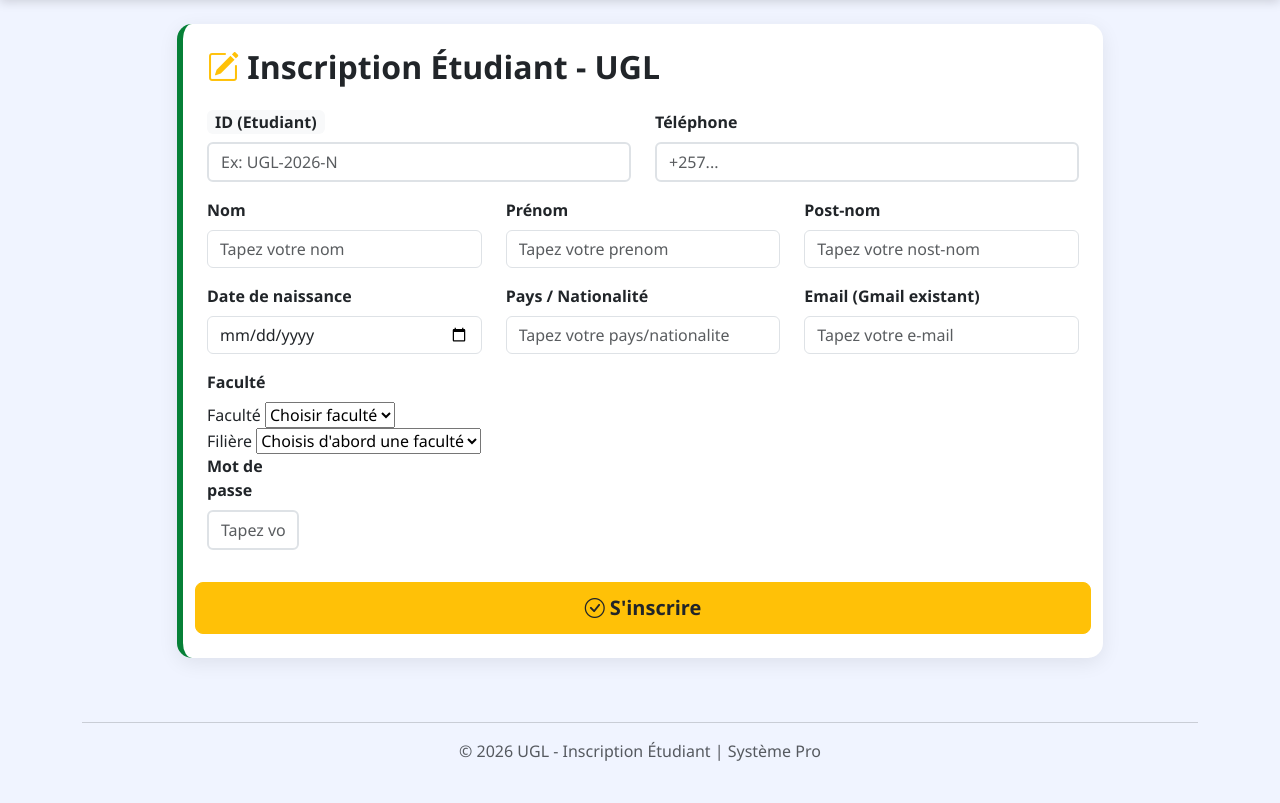
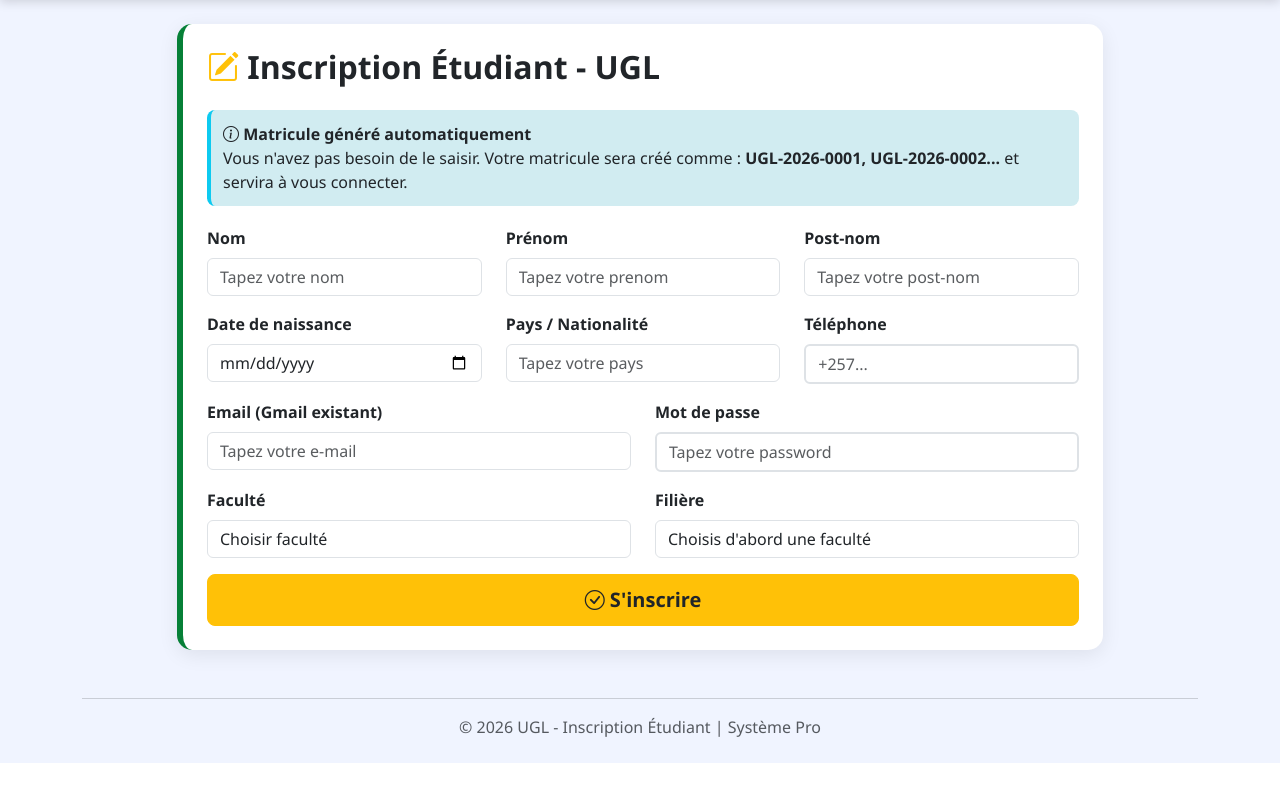
Before and after one commit to matiburemy-art/inscription-etudiant, a Flask app: page /register in a window 1280 px wide. Shown: the part 56-859 px from the top of the page. After the commit the page ends 819 px from the top, so only its background shows below. Run offline with Flask 3, Linux system fonts and the light colour scheme; some libraries are stand-ins or nearby versions.

Commit message:
Update register.html

```diff
--- a/templates/register.html
+++ b/templates/register.html
@@ -5,33 +5,31 @@
         <div class="card card-pro card-orange">
             <div class="card-body p-4">
                 <h2 class="mb-4 fw-bold"><i class="bi bi-pencil-square text-warning"></i> Inscription Étudiant - UGL</h2>
+
+                <div style="background:#d1ecf1; border-left:4px solid #0dcaf0; padding:12px; border-radius:8px; margin-bottom:20px;">
+                    <i class="bi bi-info-circle"></i> <strong>Matricule généré automatiquement</strong><br>
+                    Vous n'avez pas besoin de le saisir. Votre matricule sera créé comme : <b>UGL-2026-0001, UGL-2026-0002...</b> et servira à vous connecter.
+                </div>
+
                 <form method="POST">
                     <div class="row">
-                        <div class="col-md-6 mb-3">
-                            <label class="form-label fw-semibold bg-light px-2 rounded">ID (Etudiant)</label>
-                            <input type="text" name="username" class="form-control border-2" placeholder="Ex: UGL-2026-N" required>
-                        </div>
-                        <div class="col-md-6 mb-3">
-                            <label class="form-label fw-semibold">Téléphone</label>
-                            <input type="text" name="telephone" class="form-control border-2" placeholder="+257..." required>
-                        </div>
+                        <div class="col-md-4 mb-3"><label class="form-label fw-semibold">Nom</label><input type="text" name="nom" class="form-control" placeholder="Tapez votre nom" required></div>
+                        <div class="col-md-4 mb-3"><label class="form-label fw-semibold">Prénom</label><input type="text" name="prenom" class="form-control" placeholder="Tapez votre prenom" required></div>
+                        <div class="col-md-4 mb-3"><label class="form-label fw-semibold">Post-nom</label><input type="text" name="post_nom" class="form-control" placeholder="Tapez votre post-nom" required></div>
                     </div>
                     <div class="row">
-                        <div class="col-md-4 mb-3"><label class="form-label fw-semibold">Nom</label><input type="text" name="nom" class="form-control" placeholder="Tapez votre nom" required></div>
-                        <div class="col-md-4 mb-3"><label class="form-label fw-semibold">Prénom</label><input type="text" name="prenom" class="form-control" placeholder="Tapez votre prenom"required></div>
-                        <div class="col-md-4 mb-3"><label class="form-label fw-semibold">Post-nom</label><input type="text" name="post_nom" class="form-control" placeholder="Tapez votre nost-nom"required></div>
+                        <div class="col-md-4 mb-3"><label class="form-label fw-semibold">Date de naissance</label><input type="date" name="date_naissance" class="form-control" required></div>
+                        <div class="col-md-4 mb-3"><label class="form-label fw-semibold">Pays / Nationalité</label><input type="text" name="nationalite" class="form-control" placeholder="Tapez votre pays" required></div>
+                        <div class="col-md-4 mb-3"><label class="form-label fw-semibold">Téléphone</label><input type="text" name="telephone" class="form-control border-2" placeholder="+257..." required></div>
                     </div>
                     <div class="row">
-                        <div class="col-md-4 mb-3"><label class="form-label fw-semibold">Date de naissance</label><input type="date" name="date_naissance" class="form-control" placeholder="Tapez votre date" required></div>
-                        <div class="col-md-4 mb-3"><label class="form-label fw-semibold">Pays / Nationalité</label><input type="text" name="nationalite" class="form-control" placeholder="Tapez votre pays/nationalite" placeholder="Tapez votre pays ou nationalite" required></div>
-                        <div class="col-md-4 mb-3"><label class="form-label fw-semibold">Email (Gmail existant)</label><input type="email" name="email" class="form-control" placeholder="Tapez votre e-mail" required></div>
+                        <div class="col-md-6 mb-3"><label class="form-label fw-semibold">Email (Gmail existant)</label><input type="email" name="email" class="form-control" placeholder="Tapez votre e-mail" required></div>
+                        <div class="col-md-6 mb-3"><label class="form-label fw-semibold">Mot de passe</label><input type="password" name="password" class="form-control border-2" placeholder="Tapez votre password" required></div>
                     </div>
                     <div class="row">
-                        <div class="col-md-4 mb-3">
+                        <div class="col-md-6 mb-3">
                             <label class="form-label fw-semibold">Faculté</label>
-                           <div>
-  <label>Faculté</label>
-  <select name="faculte" id="faculte" onchange="updateFilieres()" required>
+                            <select name="faculte" id="faculte" class="form-control" onchange="updateFilieres()" required>
                                 <option value="">Choisir faculté</option>
                                 <option value="Sciences">Sciences</option>
                                 <option value="Informatique">Informatique</option>
@@ -40,12 +38,18 @@
                                 <option value="Économie">Économie</option>
                             </select>
                         </div>
-
-<div>
-  <label>Filière</label>
-  <select name="filiere" id="filiere" required>
+                        <div class="col-md-6 mb-3">
+                            <label class="form-label fw-semibold">Filière</label>
+                            <select name="filiere" id="filiere" class="form-control" required>
                                 <option value="">Choisis d'abord une faculté</option>
                             </select>
+                        </div>
+                    </div>
+                    <button type="submit" class="btn btn-warning w-100 btn-pro btn-lg text-dark fw-bold"><i class="bi bi-check-circle"></i> S'inscrire</button>
+                </form>
+            </div>
+        </div>
+    </div>
 </div>
 
 <script>
@@ -61,12 +65,10 @@ function updateFilieres() {
   const fac = document.getElementById("faculte").value;
   const filSelect = document.getElementById("filiere");
   filSelect.innerHTML = "";
-
   if (!fac) {
     filSelect.innerHTML = '<option value="">Choisis d\'abord une faculté</option>';
     return;
   }
-
   const liste = filieresParFaculte[fac] || [];
   filSelect.innerHTML = '<option value="">Choisir filière</option>';
   liste.forEach(f => {
@@ -77,13 +79,4 @@ function updateFilieres() {
   });
 }
 </script>
-
-                        <div class="col-md-4 mb-3"><label class="form-label fw-semibold">Mot de passe</label><input type="password" name="password" class="form-control border-2" placeholder="Tapez votre password"required></div>
-                    </div>
-                    <button type="submit" class="btn btn-warning w-100 btn-pro btn-lg text-dark fw-bold"><i class="bi bi-check-circle"></i> S'inscrire</button>
-                </form>
-            </div>
-        </div>
-    </div>
-</div>
 {% endblock %}
```
Lines whose indentation alone changed are shown as unchanged.
